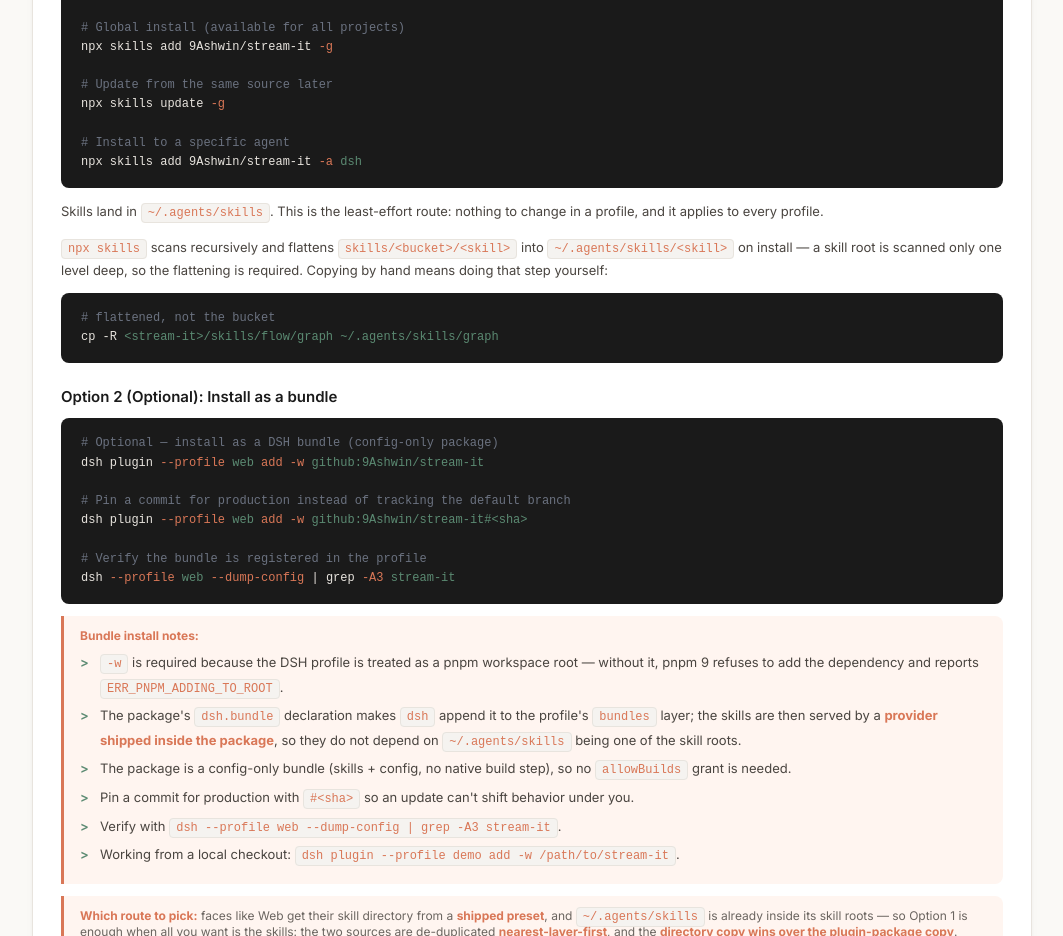
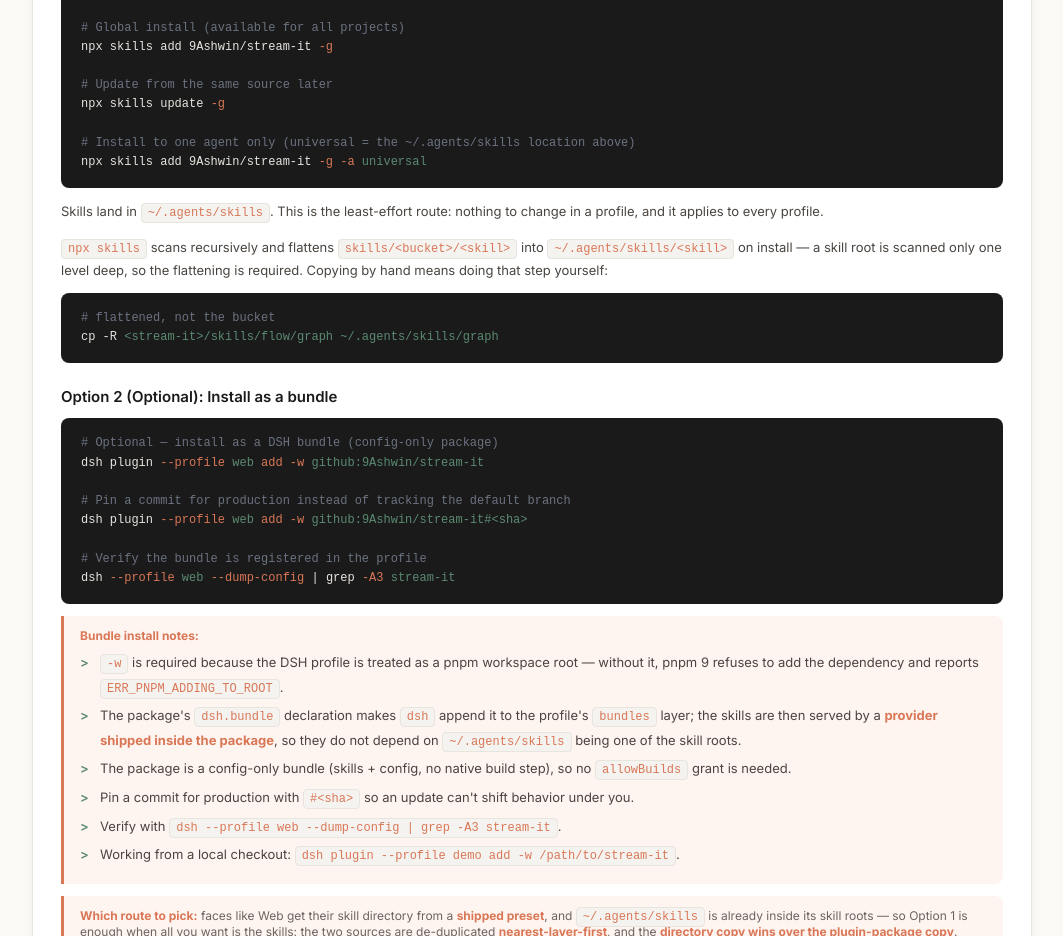
Before and after one commit to 9Ashwin/dsh-floway, a website: page docs/index_en.html in a window 1280 px wide. Shown: the part 4180-5116 px from the top of the page, without its empty margins (108-1171 px from the left). Drawn offline with Linux system fonts and the light colour scheme; a script that the page names is missing.

Commit message:
docs: fix the agent flag in the install example
The example told readers to install with "-a dsh", and the CLI rejects it:

    Invalid agents: dsh

"dsh" is not in the CLI's agent list (aider-desk, amp, antigravity, ...,
universal). The value that installs into ~/.agents/skills — the location the
surrounding example documents — is "universal", and "-g" keeps it global like
the lines above it.

Verified in a sandboxed HOME: "npx skills add 9Ashwin/stream-it -g -a universal"
writes a real directory at ~/.agents/skills/review-it (not a symlink), whose
SKILL.md and scripts/review-it are byte-identical to HEAD.

```diff
--- a/docs/index_en.html
+++ b/docs/index_en.html
@@ -930,8 +930,8 @@
 <span class="comment"># Update from the same source later</span>
 <span class="cmd">npx skills update</span> <span class="flag">-g</span>
 
-<span class="comment"># Install to a specific agent</span>
-<span class="cmd">npx skills add 9Ashwin/stream-it</span> <span class="flag">-a</span> <span class="value">dsh</span></code></pre>
+<span class="comment"># Install to one agent only (universal = the ~/.agents/skills location above)</span>
+<span class="cmd">npx skills add 9Ashwin/stream-it</span> <span class="flag">-g</span> <span class="flag">-a</span> <span class="value">universal</span></code></pre>
       <p>Skills land in <code class="inline-code">~/.agents/skills</code>. This is the least-effort route: nothing to change in a profile, and it applies to every profile.</p>
 
       <p><code class="inline-code">npx skills</code> scans recursively and flattens <code class="inline-code">skills/&lt;bucket&gt;/&lt;skill&gt;</code> into <code class="inline-code">~/.agents/skills/&lt;skill&gt;</code> on install — a skill root is scanned only one level deep, so the flattening is required. Copying by hand means doing that step yourself:</p>
```
